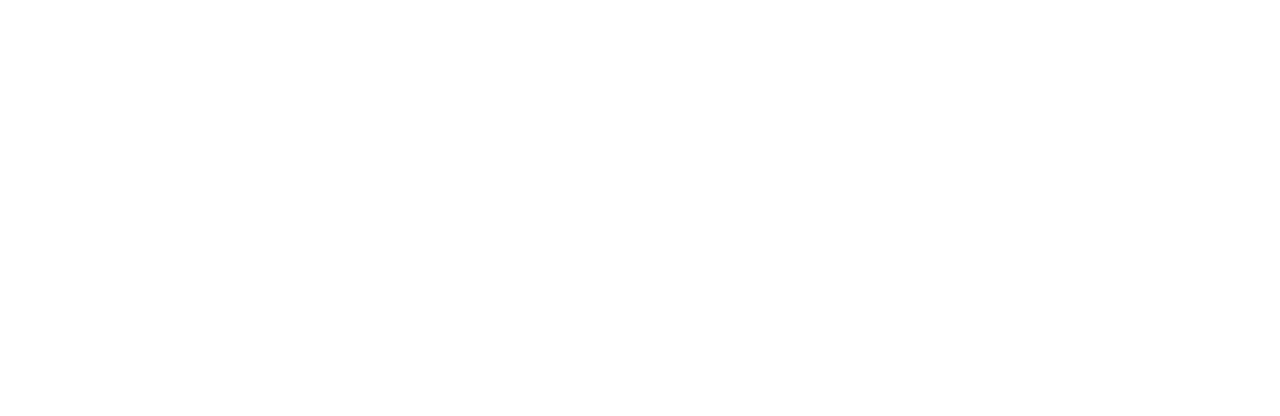
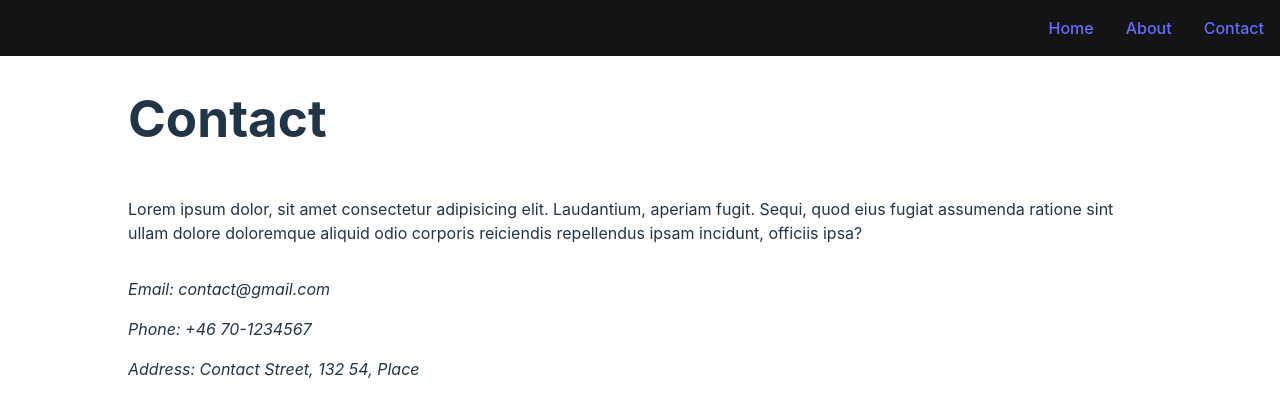
Before and after one commit to j-mattias/react-router-exercises, a React (Vite) app: page /contact in a window 1280 px wide. Shown: the top 416 px of the page. Built offline with nearby package versions, Linux system fonts and the light colour scheme.

Commit message:
Exercise 1

```diff
--- a/src/components/App.tsx
+++ b/src/components/App.tsx
@@ -1,3 +1,11 @@
+import { Outlet } from "react-router-dom";
+import { Navbar } from ".";
+
 export function App() {
-  return <></>;
+  return (
+    <>
+      <Navbar />
+      <Outlet />
+    </>
+  );
 }
--- /dev/null
+++ b/src/components/Navbar.tsx
@@ -0,0 +1,11 @@
+import { Link } from "react-router-dom";
+
+export function Navbar() {
+  return (
+    <nav className="navbar">
+      <Link to="/">Home</Link>
+      <Link to="/about">About</Link>
+      <Link to="/contact">Contact</Link>
+    </nav>
+  );
+}
--- a/src/components/index.ts
+++ b/src/components/index.ts
@@ -1 +1,2 @@
 export * from "./App";
+export * from "./Navbar";
--- a/src/css/App.css
+++ b/src/css/App.css
@@ -1,6 +1,6 @@
 #root {
-  max-width: 1280px;
-  margin: 0 auto;
-  padding: 2rem;
-  text-align: center;
+  display: flex;
+  flex-direction: column;
+  align-items: center;
+  min-width: 100%;
 }
--- /dev/null
+++ b/src/css/Navbar.css
@@ -0,0 +1,10 @@
+.navbar {
+  width: 100%;
+  display: flex;
+  justify-content: flex-end;
+  background-color: rgb(20, 20, 20);
+
+  a {
+    padding: 1rem;
+  }
+}
--- a/src/css/index.css
+++ b/src/css/index.css
@@ -1,4 +1,5 @@
 @import url("./App.css");
+@import url("./Navbar.css");
 
 :root {
   font-family: Inter, system-ui, Avenir, Helvetica, Arial, sans-serif;
@@ -28,9 +29,14 @@
 body {
   margin: 0;
   display: flex;
-  place-items: center;
   min-width: 320px;
   min-height: 100vh;
+}
+
+main {
+  display: flex;
+  flex-direction: column;
+  max-width: 80%;
 }
 
 h1 {
--- a/src/main.tsx
+++ b/src/main.tsx
@@ -1,10 +1,11 @@
 import { StrictMode } from 'react'
 import { createRoot } from 'react-dom/client'
-import { App } from './components'
+import { RouterProvider } from 'react-router-dom'
+import { router } from './router'
 import './css/index.css'
 
 createRoot(document.getElementById('root')!).render(
   <StrictMode>
-    <App />
+    <RouterProvider router={router} />
   </StrictMode>,
 )
--- /dev/null
+++ b/src/pages/About.tsx
@@ -0,0 +1,15 @@
+export function About() {
+  return (
+    <main>
+      <h1>About</h1>
+      <article>
+        <h2>Who we are</h2>
+        <p>
+          Lorem ipsum dolor sit amet, consectetur adipisicing elit. Corporis rerum, facilis at
+          voluptatum dicta obcaecati fugit blanditiis doloremque qui reiciendis, iure nam ex
+          consectetur debitis ipsum culpa provident magnam animi.
+        </p>
+      </article>
+    </main>
+  );
+}
--- /dev/null
+++ b/src/pages/Contact.tsx
@@ -0,0 +1,17 @@
+export function Contact() {
+  return (
+    <main className="contact">
+      <h1>Contact</h1>
+      <p>
+        Lorem ipsum dolor, sit amet consectetur adipisicing elit. Laudantium, aperiam fugit. Sequi,
+        quod eius fugiat assumenda ratione sint ullam dolore doloremque aliquid odio corporis
+        reiciendis repellendus ipsam incidunt, officiis ipsa?
+      </p>
+      <address>
+        <p>Email: contact@gmail.com</p>
+        <p>Phone: +46 70-1234567</p>
+        <p>Address: Contact Street, 132 54, Place</p>
+      </address>
+    </main>
+  );
+}
--- /dev/null
+++ b/src/pages/Home.tsx
@@ -0,0 +1,12 @@
+export function Home() {
+  return (
+    <main className="home">
+      <h1>Home</h1>
+      <p>
+        Lorem ipsum dolor sit amet consectetur adipisicing elit. Quisquam tempora nulla
+        exercitationem velit, aut iste libero veniam, odio tempore sapiente ea eius molestiae
+        ratione aliquid quae quam. Iure, non asperiores?
+      </p>
+    </main>
+  );
+}
--- /dev/null
+++ b/src/pages/index.ts
@@ -0,0 +1,3 @@
+export * from "./About";
+export * from "./Contact";
+export * from "./Home";
--- /dev/null
+++ b/src/router.tsx
@@ -0,0 +1,34 @@
+import { createBrowserRouter, createRoutesFromElements, Route } from "react-router-dom";
+import { App } from "./components";
+import { About, Contact, Home } from "./pages";
+
+export const router = createBrowserRouter([
+  {
+    element: <App />,
+    path: "/",
+    children: [
+      {
+        index: true,
+        element: <Home />,
+      },
+      {
+        path: "about",
+        element: <About />,
+      },
+      {
+        path: "contact",
+        element: <Contact />,
+      },
+    ],
+  },
+]);
+
+export const routerJSX = createBrowserRouter(
+  createRoutesFromElements(
+    <Route element={<App />} path="/">
+      <Route element={<Home />} index />
+      <Route element={<About />} path="about" />
+      <Route element={<Contact />} path="contact" />
+    </Route>
+  )
+);
```
